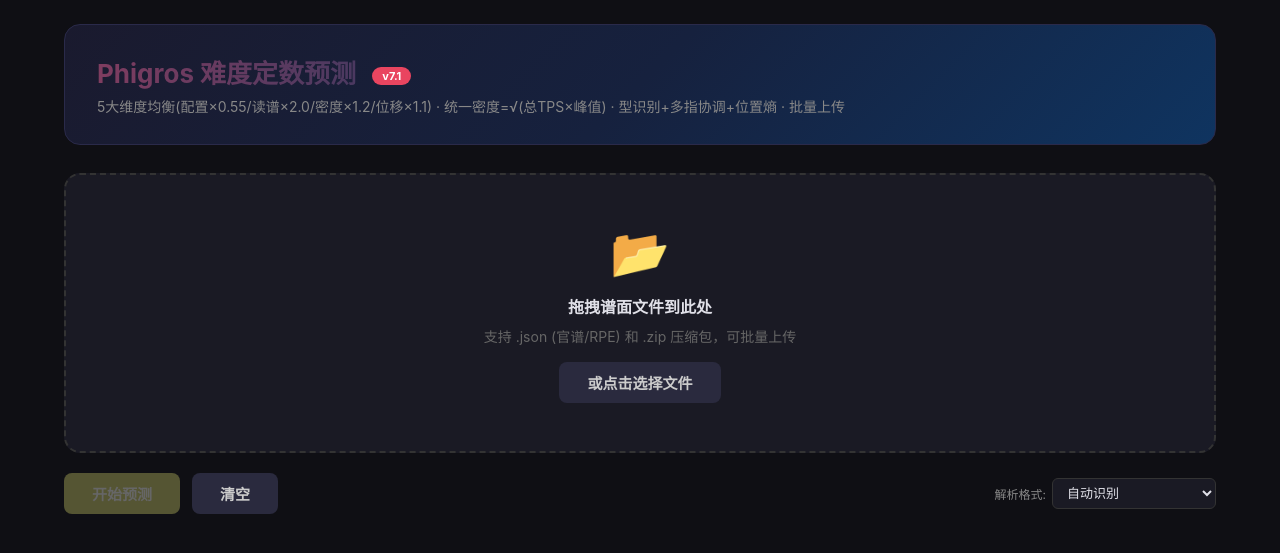
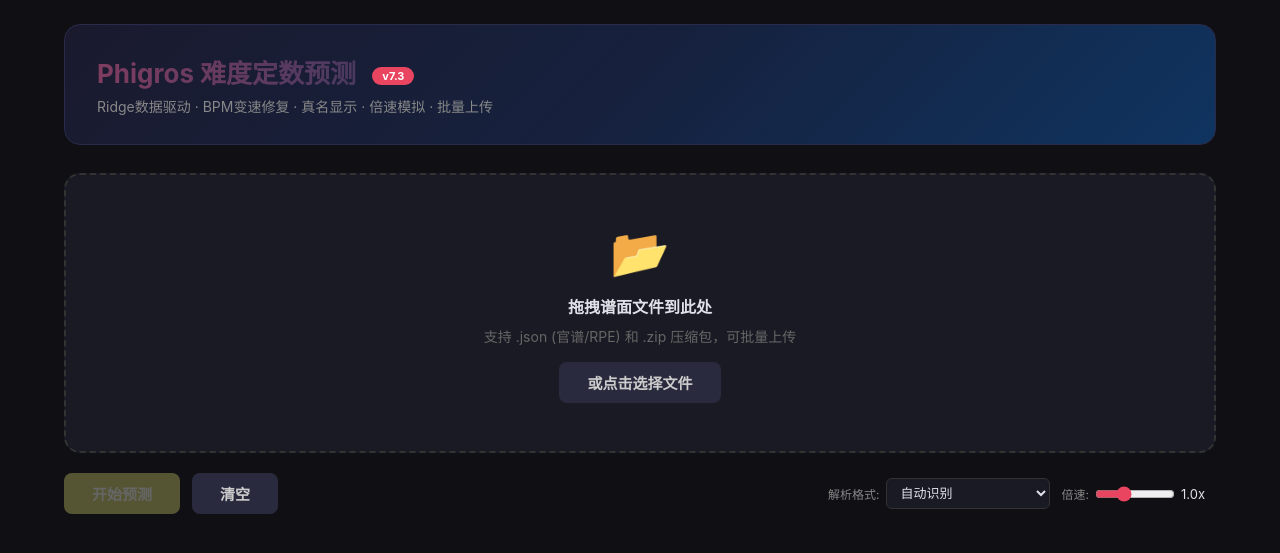
Before and after one commit to FuwaMintNEKO/phigros_difficulty_estimator, a Flask app: page / in a window 1280 px wide. Shown: the top 553 px of the page. Run offline with Flask 3, Linux system fonts and the light colour scheme; parts of the project's set-up code (start-up, migrations or seed data) failed here and were passed over.

Commit message:
feat: 真名显示 + 倍速功能
真名显示:
- predict_rpe.py: RPE转标准格式时保留META(曲名/曲师/谱师/定数)
- unified_parser.py: RPE v3转换时保留META
- 前端自动显示内部曲名: "文件名 (真名)"

倍速功能:
- 前端滑块 0.5~2.0x，拖动后debounce 400ms自动重预测
- 后端 deepcopy谱面后缩放所有BPM值(判定线+BPMList)
- 所有派生特征(时长/TPS/NPS等)自动随之变化

```diff
--- a/app.py
+++ b/app.py
@@ -1,4 +1,4 @@
-import os, sys, json, pickle, io, zipfile, numpy as np
+import os, sys, json, pickle, io, zipfile, copy, numpy as np
 from flask import Flask, request, jsonify, render_template
 
 sys.path.insert(0, os.path.dirname(__file__))
@@ -123,8 +123,26 @@ def extract_pe_name(text):
     return ''
 
 
+# ====== 倍速功能: 缩放 BPM ======
+def apply_speed_multiplier(chart_data, speed):
+    """深拷贝谱面数据，将所有BPM乘以speed倍率"""
+    if speed == 1.0:
+        return chart_data
+    data = copy.deepcopy(chart_data)
+    # 缩放每条判定线的bpm
+    for jl in data.get('judgeLineList', []):
+        if 'bpm' in jl:
+            jl['bpm'] = jl['bpm'] * speed
+    # 缩放 BPMList
+    for entry in data.get('BPMList', []):
+        if 'bpm' in entry:
+            entry['bpm'] = entry['bpm'] * speed
+    return data
+
+
 # ====== 单谱预测 ======
-def predict_one_chart(chart_data):
+def predict_one_chart(chart_data, speed=1.0):
+    chart_data = apply_speed_multiplier(chart_data, speed)
     feats = extract_features(chart_data)
     if not feats:
         return None, '特征提取失败'
@@ -228,6 +246,12 @@ def predict():
     force_format = request.form.get('format', 'auto')
     if force_format == 'auto':
         force_format = None
+    # 读取倍速参数
+    try:
+        speed = float(request.form.get('speed', '1.0'))
+        speed = max(0.5, min(2.0, speed))  # 限制范围 0.5~2.0
+    except (ValueError, TypeError):
+        speed = 1.0
 
     results = []
     errors = []
@@ -260,7 +284,7 @@ def predict():
                         if not internal_name and raw_text:
                             internal_name = extract_pe_name(raw_text)
                         chart_name = format_chart_name(name, internal_name)
-                        result, err = predict_one_chart(chart_data)
+                        result, err = predict_one_chart(chart_data, speed)
                         if result:
                             result['source_file'] = f.filename
                             result['chart_name'] = chart_name
@@ -284,7 +308,7 @@ def predict():
                 if not internal_name and raw_text:
                     internal_name = extract_pe_name(raw_text)
                 chart_name = format_chart_name(f.filename, internal_name)
-                result, err = predict_one_chart(chart_data)
+                result, err = predict_one_chart(chart_data, speed)
                 if result:
                     result['source_file'] = f.filename
                     result['chart_name'] = chart_name
--- a/predict_rpe.py
+++ b/predict_rpe.py
@@ -21,6 +21,10 @@ def convert_rpe_to_standard(rpe_data):
         base_bpm = 120.0
 
     data = {'formatVersion': 3, 'offset': rpe_data.get('offset', 0), 'judgeLineList': []}
+
+    # 保留 META 信息（曲名、曲师、谱师、定数等）
+    if 'META' in rpe_data:
+        data['META'] = rpe_data['META']
 
     # 保留 BPMList（变速谱的关键数据）
     bpm_list = rpe_data.get('BPMList', [])
--- a/templates/index.html
+++ b/templates/index.html
@@ -85,8 +85,8 @@ header .badge { display: inline-block; background: #e94560; color: #fff; font-si
 <body>
 <div class="container">
     <header>
-        <h1>Phigros 难度定数预测 <span class="badge">v7.1</span></h1>
-        <p>5大维度均衡(配置×0.55/读谱×2.0/密度×1.2/位移×1.1) · 统一密度=√(总TPS×峰值) · 型识别+多指协调+位置熵 · 批量上传</p>
+        <h1>Phigros 难度定数预测 <span class="badge">v7.3</span></h1>
+        <p>Ridge数据驱动 · BPM变速修复 · 真名显示 · 倍速模拟 · 批量上传</p>
     </header>
 
     <div class="drop-zone" id="dropZone">
@@ -113,6 +113,13 @@ header .badge { display: inline-block; background: #e94560; color: #fff; font-si
                 <option value="pe">PE格式</option>
             </select>
         </div>
+        <div style="display:flex;align-items:center;gap:6px;">
+            <label for="speedSlider" style="font-size:12px;color:#888;">倍速:</label>
+            <input type="range" id="speedSlider" min="0.5" max="2.0" step="0.1" value="1.0"
+                style="width:80px;accent-color:#e94560;"
+                oninput="onSpeedChange();">
+            <span id="speedVal" style="color:#e0e0e8;font-size:13px;min-width:35px;">1.0x</span>
+        </div>
     </div>
 
     <div id="statsContainer"></div>
@@ -123,6 +130,13 @@ header .badge { display: inline-block; background: #e94560; color: #fff; font-si
 
 <script>
 let uploadedFiles = [];
+let speedDebounceTimer = null;
+
+function onSpeedChange() {
+    document.getElementById('speedVal').textContent = document.getElementById('speedSlider').value + 'x';
+    if (speedDebounceTimer) clearTimeout(speedDebounceTimer);
+    speedDebounceTimer = setTimeout(doPredict, 400);
+}
 
 const dropZone = document.getElementById('dropZone');
 const fileInput = document.getElementById('fileInput');
@@ -200,6 +214,8 @@ async function doPredict() {
     uploadedFiles.forEach(f => formData.append('files[]', f));
     const format = document.getElementById('formatSelect').value;
     formData.append('format', format);
+    const speed = document.getElementById('speedSlider').value;
+    formData.append('speed', speed);
 
     try {
         const resp = await fetch('/predict', { method: 'POST', body: formData });
--- a/unified_parser.py
+++ b/unified_parser.py
@@ -110,7 +110,7 @@ def _convert_rpe_v3_to_standard(data):
 
     if pos_range < 0.01:
         # 所有note在同一位置，退化为单线
-        return {
+        result = {
             'formatVersion': 3,
             'offset': data.get('offset', 0),
             'judgeLineList': [{
@@ -120,6 +120,9 @@ def _convert_rpe_v3_to_standard(data):
                 'speedEvents': jls[0].get('speedEvents', []) if jls else [],
             }]
         }
+        if 'META' in data:
+            result['META'] = data['META']
+        return result
 
     # 将positionX范围分成N个虚拟线
     bin_width = pos_range / RPEV3_VIRTUAL_LANES
@@ -140,11 +143,14 @@ def _convert_rpe_v3_to_standard(data):
         idx = min(RPEV3_VIRTUAL_LANES - 1, max(0, int((px - pos_min) / bin_width)))
         virtual_lines[idx]['notesAbove'].append(note)
 
-    return {
+    result = {
         'formatVersion': 3,
         'offset': data.get('offset', 0),
         'judgeLineList': virtual_lines,
     }
+    if 'META' in data:
+        result['META'] = data['META']
+    return result
 
 
 def load_chart(filepath):
```
